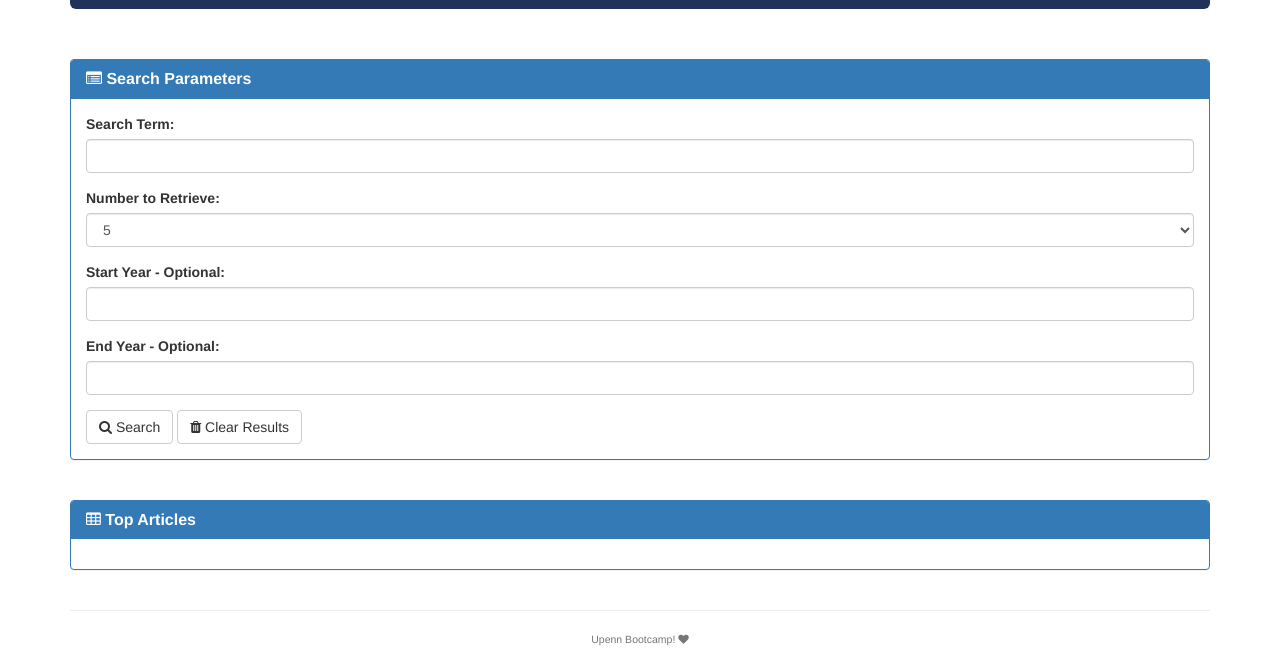
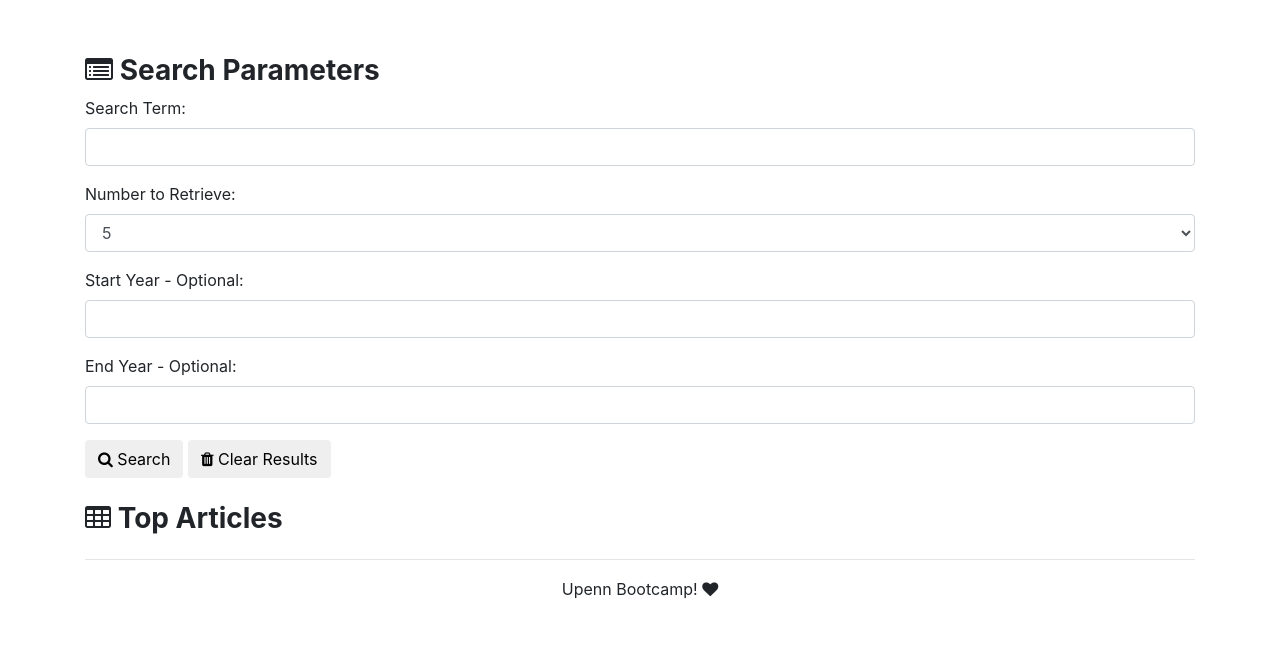
Before and after one commit to plsenh/NYTimesSearch, a plain HTML site: page index.html in a window 1280 px wide. Shown: the part 186-843 px from the top of the page. After the commit the page ends 800 px from the top, so only its background shows below. Drawn offline with nearby package versions, Linux system fonts and the light colour scheme; a script that the page names is missing.

Commit message:
form update

```diff
--- a/index.html
+++ b/index.html
@@ -6,9 +6,9 @@
     <title>New York Times Search</title>
 
     <!-- css files -->
-    <link rel="stylesheet" href="https://maxcdn.bootstrapcdn.com/bootswatch/3.3.6/flatly/bootstrap.min.css">
+    <link rel="stylesheet" href="https://stackpath.bootstrapcdn.com/bootstrap/4.1.3/css/bootstrap.min.css" integrity="sha384-MCw98/SFnGE8fJT3GXwEOngsV7Zt27NXFoaoApmYm81iuXoPkFOJwJ8ERdknLPMO"
+        crossorigin="anonymous">
     <link rel="stylesheet" href="https://maxcdn.bootstrapcdn.com/font-awesome/4.5.0/css/font-awesome.min.css">
-    <!-- <link rel="stylesheet" href="assets/css/style.css"> -->
 
     <!--  JQuery and JS files -->
     <script src="https://code.jquery.com/jquery.js"></script>
```
